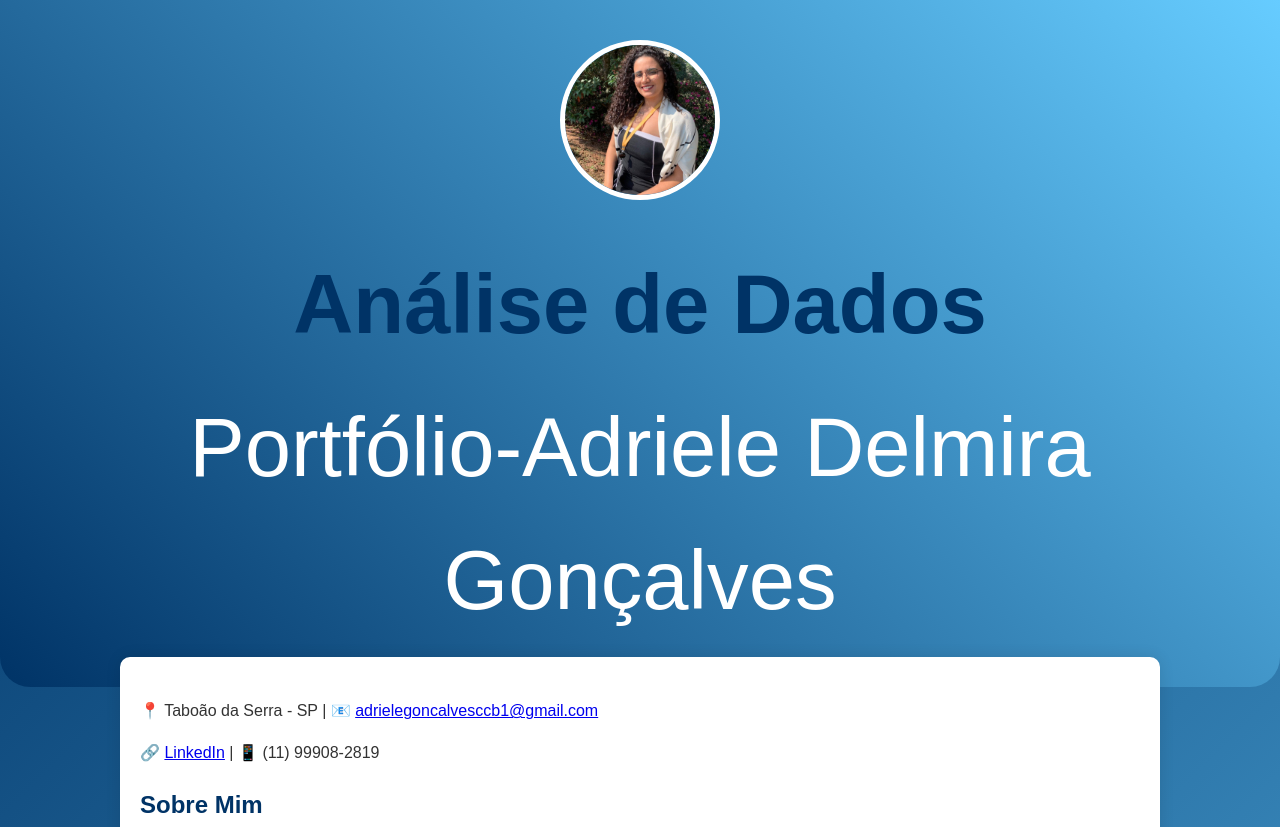
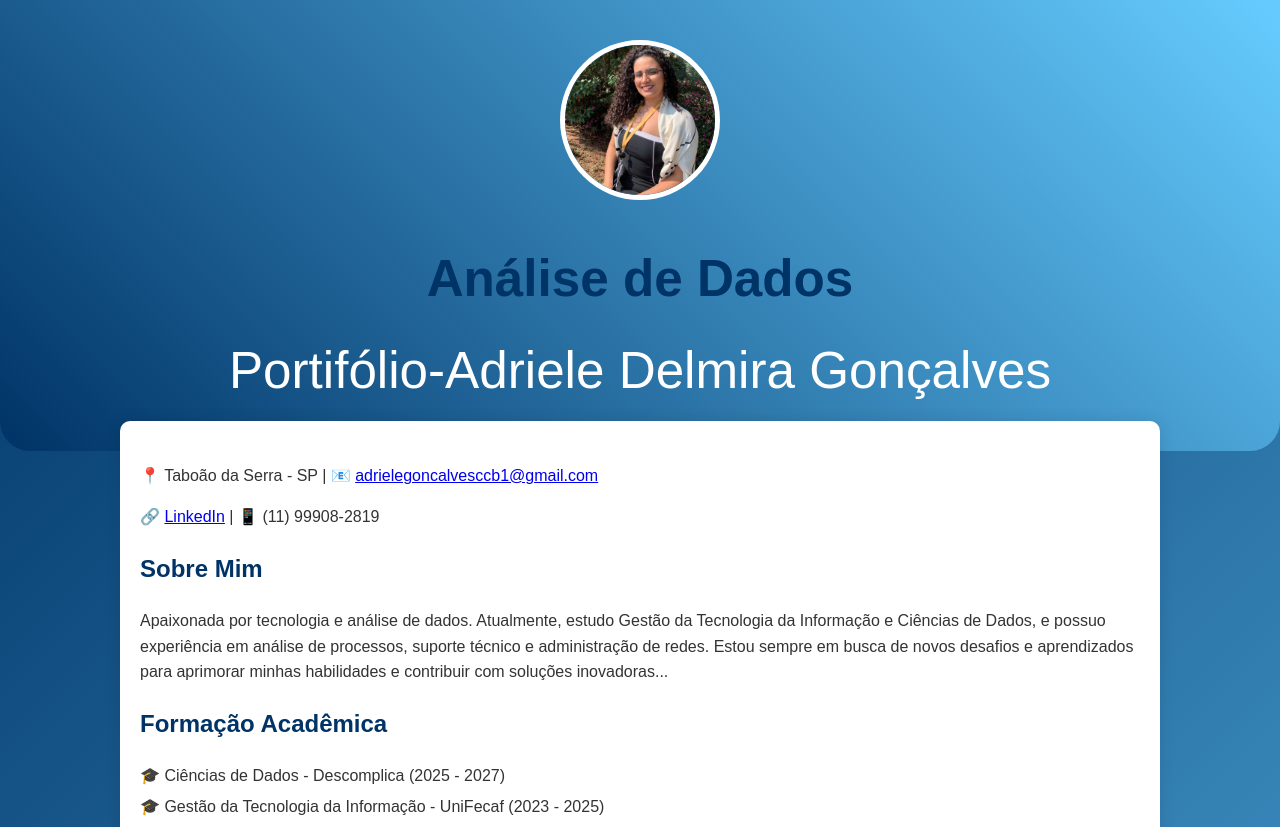
Before and after one commit to adri-create/Portfolio-adriele, a plain HTML site: page index.html in a window 1280 px wide. Shown: the top 827 px of the page. Drawn offline with Linux system fonts and the light colour scheme.

Commit message:
Update index.html

```diff
--- a/index.html
+++ b/index.html
@@ -3,7 +3,7 @@
 <head>
   <meta charset="UTF-8">
   <meta name="viewport" content="width=device-width, initial-scale=1.0">
-  <title>PORTIFÓLIO -</title>
+  <title>-</title>
   <style>
     /* Estilo Global */
     body {
@@ -32,11 +32,11 @@
     }
     .header .title h1 {
       margin: 10px 0;
-      font-size: 5.2em;
+      font-size: 3.2em;
     }
     .header .title p {
       margin: 0;
-      font-size: 5.2em;
+      font-size: 3.2em;
     }
     /* Container do Conteúdo */
     .container {
@@ -126,7 +126,7 @@
     </div>
     <div class="title">
       <h1>Análise de Dados</h1>
-      <p>Portfólio-Adriele Delmira Gonçalves</p>
+      <p>Portifólio-Adriele Delmira Gonçalves</p>
     </div>
   </header>
 
```
